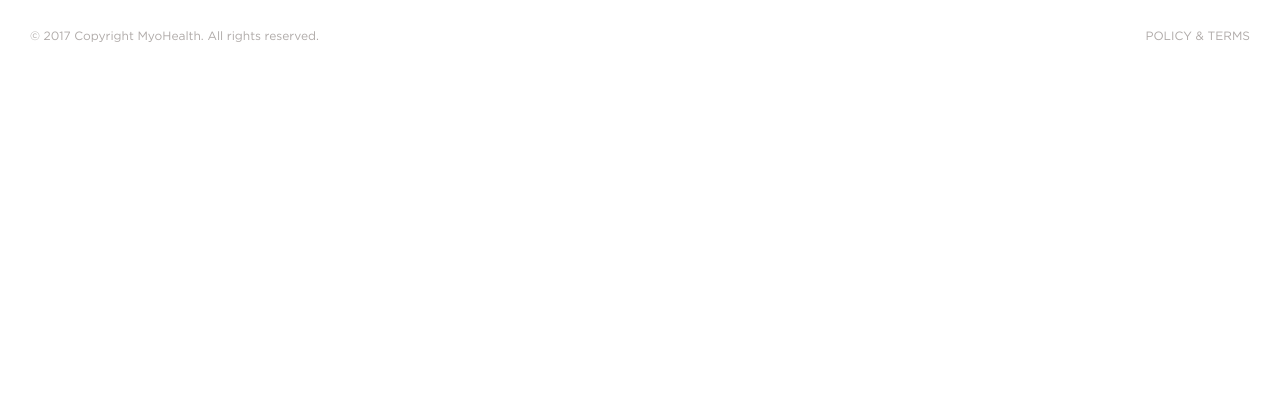
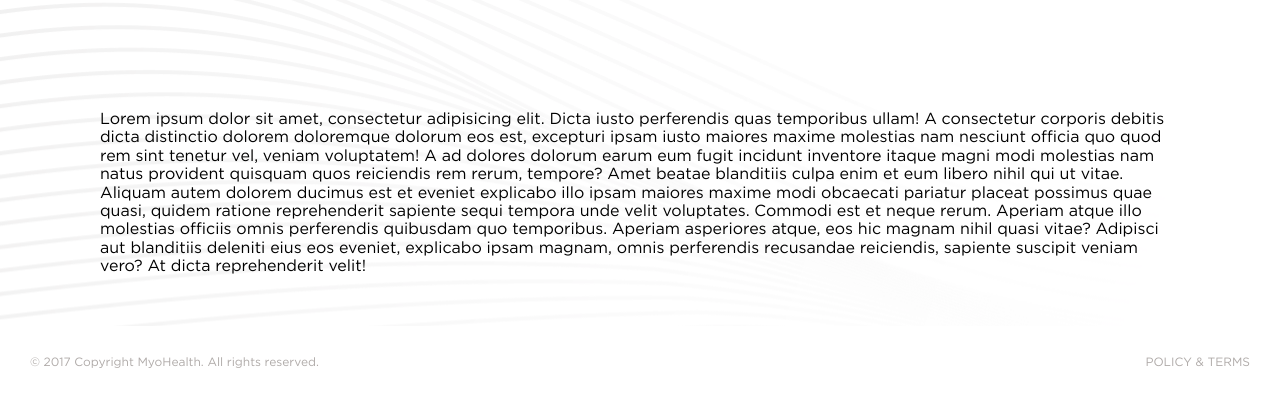
Before and after one commit to dr0n508/MyoHealth, a plain HTML site: page recipes.html in a window 1280 px wide. Drawn offline with nearby package versions, Linux system fonts and the light colour scheme.

Commit message:
add page recipes

```diff
--- /dev/null
+++ b/css/_recipes.scss
@@ -0,0 +1,6 @@
+.recipes {
+  padding: 110px 100px 50px 100px;
+  background: url("../img/bg-smart.png");
+  background-size: cover;
+  overflow: hidden;
+}
--- a/css/main.scss
+++ b/css/main.scss
@@ -5,6 +5,7 @@
 @import "_forms.scss";
 @import "_buttons.scss";
 @import "_tips.scss";
+@import "_recipes.scss";
 
 
 
--- a/recipes.html
+++ b/recipes.html
@@ -13,7 +13,7 @@
 <body>
 
 <section class="recipes">
-
+    Lorem ipsum dolor sit amet, consectetur adipisicing elit. Dicta iusto perferendis quas temporibus ullam! A consectetur corporis debitis dicta distinctio dolorem doloremque dolorum eos est, excepturi ipsam iusto maiores maxime molestias nam nesciunt officia quo quod rem sint tenetur vel, veniam voluptatem! A ad dolores dolorum earum eum fugit incidunt inventore itaque magni modi molestias nam natus provident quisquam quos reiciendis rem rerum, tempore? Amet beatae blanditiis culpa enim et eum libero nihil qui ut vitae. Aliquam autem dolorem ducimus est et eveniet explicabo illo ipsam maiores maxime modi obcaecati pariatur placeat possimus quae quasi, quidem ratione reprehenderit sapiente sequi tempora unde velit voluptates. Commodi est et neque rerum. Aperiam atque illo molestias officiis omnis perferendis quibusdam quo temporibus. Aperiam asperiores atque, eos hic magnam nihil quasi vitae? Adipisci aut blanditiis deleniti eius eos eveniet, explicabo ipsam magnam, omnis perferendis recusandae reiciendis, sapiente suscipit veniam vero? At dicta reprehenderit velit!
 </section>
 
 
```
Also changed, not shown: css/main.css, 1 other file.
